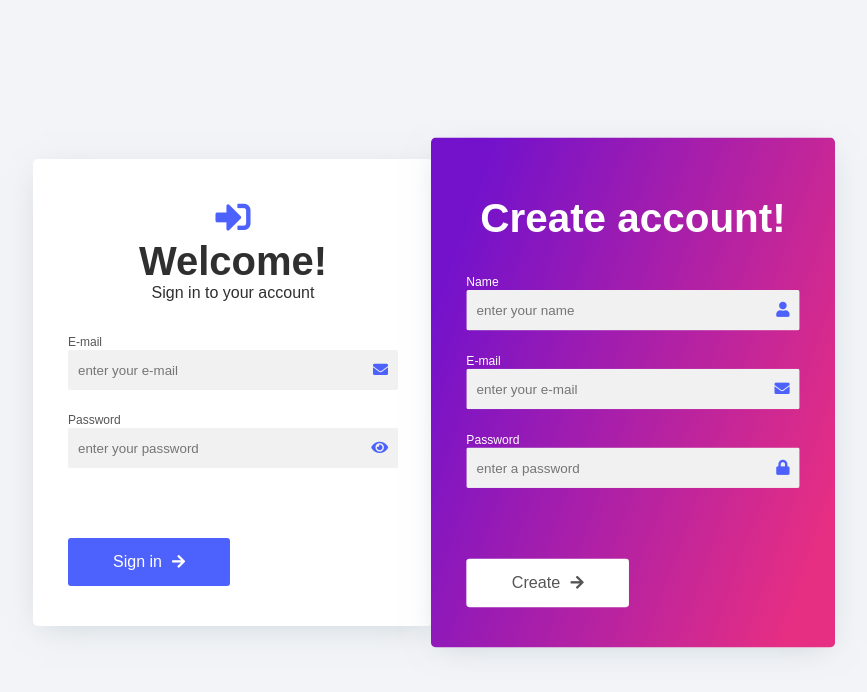
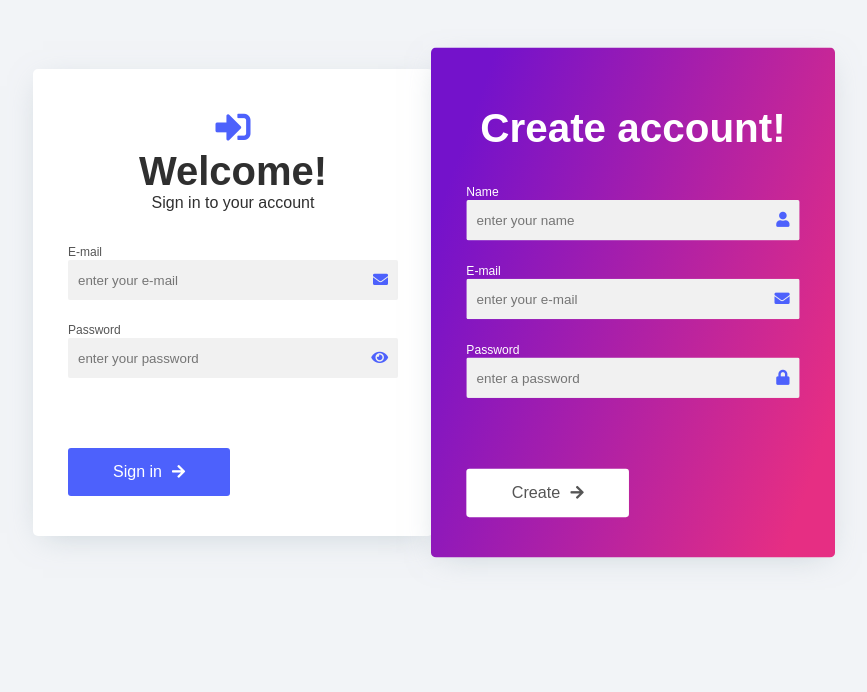
Before and after one commit to SinaraMoura/managertasks, a React (Vite) app: page / in a window 1280 px wide. Shown: the top 692 px of the page, without its empty margins (207-1074 px from the left). Built offline with nearby package versions, Linux system fonts and the light colour scheme; some icons are missing.

Commit message:
ajustando css

```diff
--- a/src/index.css
+++ b/src/index.css
@@ -7,7 +7,7 @@
 
 :root {
   font-size: 10px;
-
+  min-height: 100vh;
   /* variables */
 
   --white-900: #f2f4f7;
@@ -16,6 +16,7 @@
 }
 
 body {
+  height: 100%;
   background: var(--white-900);
   margin: 0;
   padding: 0;
@@ -32,11 +33,10 @@ button {
   cursor: pointer;
 }
 
-.container {
+/* .container {
   width: 100vw;
-  margin: auto;
   padding: 2rem;
-}
+} */
 
 
 .content {
--- a/src/pages/Login/index.jsx
+++ b/src/pages/Login/index.jsx
@@ -69,7 +69,7 @@ export default function Login() {
     }, [])
 
     return (
-        <main className='container container__login'>
+        <main className=' container__login'>
             <section className="container">
                 <div className="login">
                     <i className="fas fa-sign-in-alt"></i>
--- a/src/pages/Login/styles.css
+++ b/src/pages/Login/styles.css
@@ -9,8 +9,7 @@ fieldset {
     align-items: center;
     display: flex;
     justify-content: center;
-    margin: 50px auto;
-    max-width: 1200px;
+    padding: 50px 0;
     width: 100%;
 }
 
```
